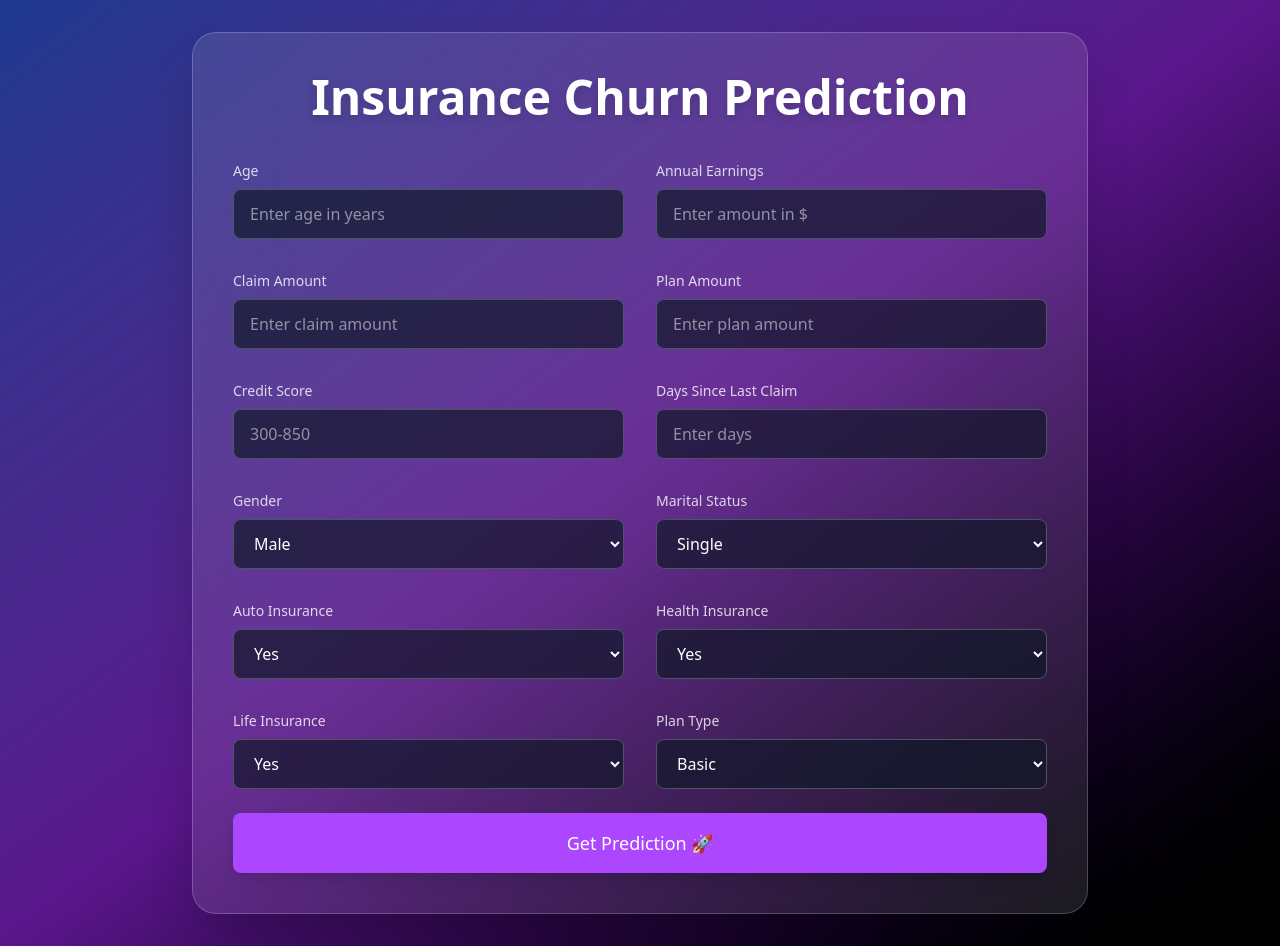
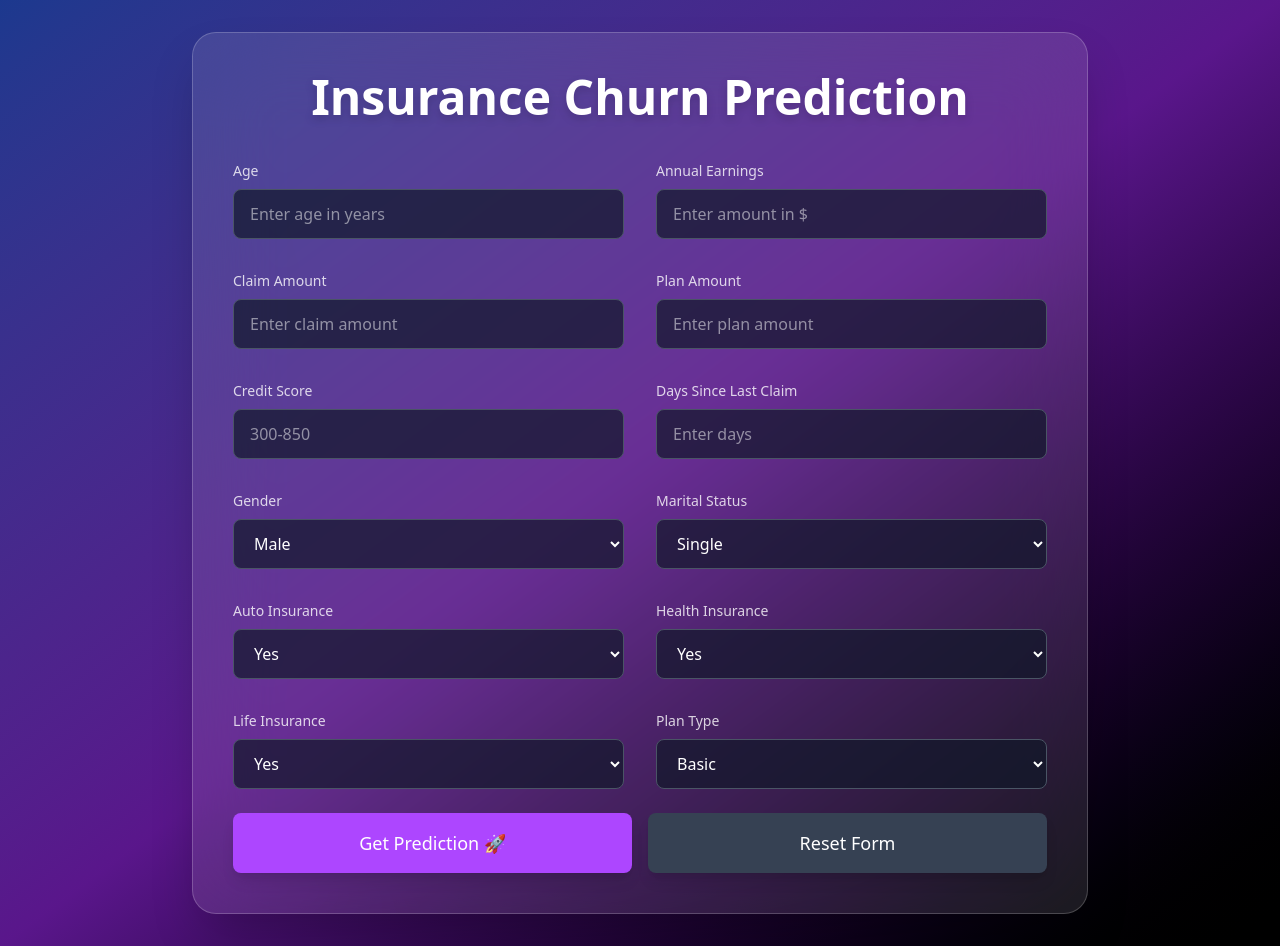
Before and after one commit to epochiiits/Epoch-Projects, a React (Vite) app in the folder InsurePredict AI/frontend/: page /predict in a window 1280 px wide. Built offline with nearby package versions, Linux system fonts and the light colour scheme.

Commit message:
Update ChurnPred

```diff
--- a/InsurePredict AI/frontend/src/pages/ChurnPred.jsx
+++ b/InsurePredict AI/frontend/src/pages/ChurnPred.jsx
@@ -1,6 +1,8 @@
-import { useState } from "react";
+import { useState, useEffect } from "react";
 import axios from "axios";
 import { motion } from "framer-motion";
+import { toast, ToastContainer } from "react-toastify";
+import "react-toastify/dist/ReactToastify.css";
 
 const ChurnPred = () => {
   const [formData, setFormData] = useState({
@@ -20,17 +22,51 @@ const ChurnPred = () => {
 
   const [result, setResult] = useState(null);
   const [error, setError] = useState(null);
+  const [loading, setLoading] = useState(false);
+  const [isMobile, setIsMobile] = useState(window.innerWidth <= 768);
+
+  // Handle window resize for mobile responsiveness
+  useEffect(() => {
+    const handleResize = () => {
+      setIsMobile(window.innerWidth <= 768);
+    };
+
+    window.addEventListener("resize", handleResize);
+    return () => {
+      window.removeEventListener("resize", handleResize);
+    };
+  }, []);
 
   const handleChange = (e) => {
     setFormData({ ...formData, [e.target.name]: e.target.value });
+  };
+
+  const validateForm = () => {
+    const requiredFields = ["age", "earnings", "claimAmount", "planAmount", "creditScore", "daysPassed"];
+    const missingFields = requiredFields.filter(field => !formData[field]);
+
+    if (missingFields.length > 0) {
+      toast.error("Please fill in all required fields", {
+        position: "top-center",
+      });
+      return false;
+    }
+
+    return true;
   };
 
   const handleSubmit = async (e) => {
     e.preventDefault();
     setError(null);
 
-    // 🧠 Construct the `features` array
-    const features = [
+    if (!validateForm()) {
+      return;
+    }
+
+    setLoading(true);
+
+    const formattedData = {
+      features: [
         parseFloat(formData.age),
         formData.gender === "Male" ? 1 : 0,
         parseFloat(formData.earnings),
@@ -43,52 +79,83 @@ const ChurnPred = () => {
         formData.healthInsurance === "Yes" ? 1 : 0,
         formData.lifeInsurance === "Yes" ? 1 : 0,
         formData.planType === "Basic" ? 0 : 1,
-    ];
-
-    // 🧠 Construct the raw_data object to save
-    const raw_data = {
-      age: parseFloat(formData.age),
-      gender: formData.gender === "Male" ? "M" : "F",
-      earnings: parseFloat(formData.earnings),
-      claim_amount: parseFloat(formData.claimAmount),
-      insurance_plan_amount: parseFloat(formData.planAmount),
-      credit_score: formData.creditScore === "1" || formData.creditScore === "true" || formData.creditScore === true,
-      marital_status: formData.maritalStatus === "Married" ? "M" : "S",
-      days_passed: parseInt(formData.daysPassed),
-      type_of_insurance: "health", // default; update if needed
-      plan_type: formData.planType === "Basic" ? "basic" : "premium"
+      ],
     };
 
-    const payload = { features, raw_data };
+    try {
+      const response = await axios.post("http://127.0.0.1:8000/api/predict/", formattedData);
+      setResult(response.data);
+      setLoading(false);
 
-    try {
-      const response = await axios.post("http://127.0.0.1:8000/api/predict/", payload);
-      setResult(response.data);
+      // Essential churn risk notification
+      if (response.data.churn_analysis.is_churn_risk) {
+        toast.error("⚠️ High Churn Risk Detected! Action recommended.", {
+          position: "top-right",
+          autoClose: 5000,
+        });
+      }
+
     } catch (error) {
       console.error("Error making request:", error);
+      setLoading(false);
       setError("Failed to get prediction. Please try again.");
+
+      toast.error("Failed to get prediction. Please try again.", {
+        position: "top-center",
+      });
     }
   };
 
+  const handleReset = () => {
+    setFormData({
+      age: "",
+      gender: "Male",
+      earnings: "",
+      claimAmount: "",
+      planAmount: "",
+      creditScore: "",
+      maritalStatus: "Single",
+      daysPassed: "",
+      autoInsurance: "Yes",
+      healthInsurance: "Yes",
+      lifeInsurance: "Yes",
+      planType: "Basic",
+    });
+    setResult(null);
+    setError(null);
+  };
 
   return (
     <motion.div
       initial={{ opacity: 0 }}
       animate={{ opacity: 1 }}
-      className="flex flex-col items-center justify-center min-h-screen bg-gradient-to-br from-blue-900 via-purple-900 to-black p-8"
+      className="flex flex-col items-center justify-center min-h-screen bg-gradient-to-br from-blue-900 via-purple-900 to-black p-2 sm:p-4 md:p-8"
     >
+      {/* Toast Container for Notifications */}
+      <ToastContainer
+        position="top-right"
+        autoClose={5000}
+        hideProgressBar={false}
+        newestOnTop
+        closeOnClick
+        pauseOnHover
+        draggable
+      />
+
+      {/* Glassmorphic Container */}
       <motion.div
         initial={{ scale: 0.9, opacity: 0 }}
         animate={{ scale: 1, opacity: 1 }}
         transition={{ duration: 0.6 }}
-        className="bg-white/10 backdrop-blur-2xl shadow-2xl rounded-3xl p-10 w-full max-w-4xl border border-white/20"
+        className="bg-white/10 backdrop-blur-2xl shadow-2xl rounded-3xl p-4 sm:p-6 md:p-10 w-full max-w-4xl border border-white/20"
       >
-        <h2 className="text-5xl font-extrabold text-center text-white drop-shadow-lg">
+        <h2 className="text-3xl sm:text-4xl md:text-5xl font-extrabold text-center text-white drop-shadow-lg">
           Insurance Churn Prediction
         </h2>
 
-        <form onSubmit={handleSubmit} className="space-y-6 mt-10">
-          <div className="grid grid-cols-1 md:grid-cols-2 gap-x-8 gap-y-8">
+        {/* Form */}
+        <form onSubmit={handleSubmit} className="space-y-4 sm:space-y-6 mt-6 sm:mt-10">
+          <div className="grid grid-cols-1 sm:grid-cols-2 gap-x-4 sm:gap-x-6 md:gap-x-8 gap-y-4 sm:gap-y-6 md:gap-y-8">
             {[
               { name: "age", label: "Age", placeholder: "Enter age in years" },
               { name: "earnings", label: "Annual Earnings", placeholder: "Enter amount in $" },
@@ -98,19 +165,20 @@ const ChurnPred = () => {
               { name: "daysPassed", label: "Days Since Last Claim", placeholder: "Enter days" },
             ].map(({ name, label, placeholder }) => (
               <div key={name} className="relative group">
-                <label className="block text-white/80 text-sm font-medium mb-2">{label}</label>
+                <label className="block text-white/80 text-sm font-medium mb-1 sm:mb-2">{label}</label>
                 <input
                   type="number"
                   name={name}
                   value={formData[name]}
                   onChange={handleChange}
                   placeholder={placeholder}
-                  className="w-full px-4 py-3 border border-gray-600 bg-gray-900/70 text-white rounded-lg focus:ring-2 focus:ring-purple-400 transition-all group-hover:scale-105"
+                  className="w-full px-3 py-2 sm:px-4 sm:py-3 border border-gray-600 bg-gray-900/70 text-white rounded-lg focus:ring-2 focus:ring-purple-400 transition-all group-hover:scale-105"
                   required
                 />
               </div>
             ))}
 
+            {/* Dropdown Fields */}
             {[
               { name: "gender", label: "Gender", options: ["Male", "Female"] },
               { name: "maritalStatus", label: "Marital Status", options: ["Single", "Married"] },
@@ -120,12 +188,12 @@ const ChurnPred = () => {
               { name: "planType", label: "Plan Type", options: ["Basic", "Premium"] },
             ].map(({ name, label, options }) => (
               <div key={name} className="relative group">
-                <label className="block text-white/80 text-sm font-medium mb-2">{label}</label>
+                <label className="block text-white/80 text-sm font-medium mb-1 sm:mb-2">{label}</label>
                 <select
                   name={name}
                   value={formData[name]}
                   onChange={handleChange}
-                  className="w-full px-4 py-3 border border-gray-600 bg-gray-900/70 text-white rounded-lg focus:ring-2 focus:ring-purple-400 transition-all group-hover:scale-105"
+                  className="w-full px-3 py-2 sm:px-4 sm:py-3 border border-gray-600 bg-gray-900/70 text-white rounded-lg focus:ring-2 focus:ring-purple-400 transition-all group-hover:scale-105"
                 >
                   {options.map((option) => (
                     <option key={option} value={option}>{option}</option>
@@ -135,70 +203,122 @@ const ChurnPred = () => {
             ))}
           </div>
 
+          {/* Buttons */}
+          <div className="flex flex-col sm:flex-row gap-3 sm:gap-4">
             <motion.button
               whileHover={{ scale: 1.05 }}
               whileTap={{ scale: 0.95 }}
               type="submit"
-            className="w-full bg-purple-500 text-white py-4 rounded-lg hover:bg-purple-600 transition-all duration-300 font-medium text-lg shadow-lg hover:shadow-purple-500/50"
+              disabled={loading}
+              className="flex-1 bg-purple-500 text-white py-3 sm:py-4 rounded-lg hover:bg-purple-600 transition-all duration-300 font-medium text-base sm:text-lg shadow-lg hover:shadow-purple-500/50 disabled:opacity-70 disabled:cursor-not-allowed"
             >
-            Get Prediction 🚀
+              {loading ? "Processing..." : "Get Prediction 🚀"}
             </motion.button>
+
+            <motion.button
+              whileHover={{ scale: 1.05 }}
+              whileTap={{ scale: 0.95 }}
+              type="button"
+              onClick={handleReset}
+              className="flex-1 bg-gray-700 text-white py-3 sm:py-4 rounded-lg hover:bg-gray-600 transition-all duration-300 font-medium text-base sm:text-lg shadow-lg"
+            >
+              Reset Form
+            </motion.button>
+          </div>
         </form>
 
+        {/* Error Message */}
         {error && (
           <motion.p
             initial={{ opacity: 0 }}
             animate={{ opacity: 1 }}
-            className="mt-4 p-4 bg-red-500/30 text-white rounded-lg border border-red-400 text-center"
+            className="mt-4 p-3 sm:p-4 bg-red-500/30 text-white rounded-lg border border-red-400 text-center text-sm sm:text-base"
           >
             {error}
           </motion.p>
         )}
 
+        {/* Loading Indicator */}
+        {loading && (
+          <motion.div
+            initial={{ opacity: 0 }}
+            animate={{ opacity: 1 }}
+            className="mt-6 flex justify-center"
+          >
+            <div className="animate-pulse text-white text-center">
+              <div className="flex justify-center">
+                <div className="w-8 h-8 border-t-4 border-b-4 border-purple-500 rounded-full animate-spin"></div>
+              </div>
+              <p className="mt-2">Analyzing customer data...</p>
+            </div>
+          </motion.div>
+        )}
+
+        {/* Result Display */}
         {result && (
           <motion.div
             initial={{ opacity: 0, y: 20 }}
             animate={{ opacity: 1, y: 0 }}
-            className="mt-10 space-y-6 text-white"
+            className="mt-6 sm:mt-10 space-y-4 sm:space-y-6 text-white"
           >
-            <div className="bg-gray-900/80 p-6 rounded-lg shadow-xl border border-white/20">
-              <h3 className="text-xl font-semibold mb-4 text-white">Prediction Result</h3>
-              <div className="grid grid-cols-2 gap-4">
-                <div className="p-4 bg-gray-800 rounded-lg">
-                  <p className="text-gray-400">Churn Probability</p>
-                  <p className="text-2xl font-bold text-purple-400">
-                    {(result.churn_analysis.churn_probability * 100).toFixed(2)}%
+            <div className="bg-gray-900/80 p-4 sm:p-6 rounded-lg shadow-xl border border-white/20">
+              <h3 className="text-lg sm:text-xl font-semibold mb-3 sm:mb-4 text-white">Prediction Result</h3>
+              <div className="grid grid-cols-1 sm:grid-cols-2 gap-3 sm:gap-4">
+                <div className={`p-3 sm:p-4 ${result.churn_analysis.is_churn_risk ? 'bg-red-900/50' : 'bg-green-900/50'} rounded-lg`}>
+                  <p className="text-gray-300 text-sm">Churn Probability</p>
+                  <p className="text-xl sm:text-2xl font-bold text-white">
+                    {result.churn_analysis.churn_probability.toFixed(2)}%
+                    {result.churn_analysis.is_churn_risk &&
+                      <span className="ml-2 animate-pulse inline-flex h-3 w-3 rounded-full bg-red-500"></span>
+                    }
                   </p>
                 </div>
-                <div className="p-4 bg-gray-800 rounded-lg">
-                  <p className="text-gray-400">Risk Status</p>
-                  <p className="text-2xl font-bold">
-                    {result.churn_analysis.is_churn_risk ? "High Risk" : "Low Risk"}
-                  </p>
+                <div className={`p-3 sm:p-4 ${result.churn_analysis.is_churn_risk ? 'bg-red-900/50' : 'bg-green-900/50'} rounded-lg`}>
+                  <p className="text-gray-300 text-sm">Risk Status</p>
+                  <p className="text-xl sm:text-2xl font-bold">{result.churn_analysis.is_churn_risk ? "High Risk" : "Low Risk"}</p>
                 </div>
               </div>
 
-              <p className="mt-4">Recommendation: <span className="font-bold">{result.churn_analysis.recommendation}</span></p>
+              <div className="mt-4 space-y-2 text-sm sm:text-base">
+                <div className="p-3 bg-purple-900/30 rounded-lg">
+                  <p className="font-medium">Recommendation:</p>
+                  <p className="font-bold text-purple-200">{result.churn_analysis.recommendation}</p>
+                </div>
 
-              <h3 className="text-lg font-semibold mt-6">Plan Recommendation:</h3>
-              <p>Recommended Plan: <span className="font-bold">{result.plan_recommendation.recommended_plan_name}</span></p>
-              <p>Current Plan: <span className="font-bold">{result.plan_recommendation.current_plan || "None"}</span></p>
-              <p>Plan Message: <span className="font-bold">{result.plan_recommendation.plan_message}</span></p>
+                <h3 className="text-base sm:text-lg font-semibold mt-3">Plan Recommendation:</h3>
+                <div className="bg-gray-800/50 p-3 rounded-lg">
+                  <p>Recommended Plan: <span className="font-bold text-purple-300">{result.plan_recommendation.recommended_plan_name}</span></p>
+                  <p>Plan Message: <span className="font-bold text-purple-200">{result.plan_recommendation.plan_message}</span></p>
+                </div>
 
-              <h3 className="text-lg font-semibold mt-6">Customer Recommendations:</h3>
-              {result.customer_recommendations && Object.entries(result.customer_recommendations).map(([key, recs]) => (
-              <div key={key} className="mt-4">
-                <h4 className="text-md font-semibold text-purple-300">
-                  {key.replace(/_/g, " ").replace(/\b\w/g, char => char.toUpperCase())}
-                </h4>
-                <ul className="list-disc list-inside ml-4 mt-2 text-sm text-white/90">
-                  {recs.map((recommendation, index) => (
-                    <li key={index}>{recommendation}</li>
+                <h3 className="text-base sm:text-lg font-semibold mt-3">Customer Analysis:</h3>
+                <div className="bg-gray-800/50 p-3 rounded-lg grid grid-cols-1 sm:grid-cols-2 gap-2">
+                  <p>Customer Value: <span className="font-bold text-yellow-300">{result.customer_analysis.customer_value}</span></p>
+                  <p>Value Category: <span className={`font-bold ${
+                    result.customer_analysis.value_category === "High Value" ? "text-green-300" :
+                    result.customer_analysis.value_category === "Medium Value" ? "text-yellow-300" : "text-gray-300"
+                  }`}>{result.customer_analysis.value_category}</span></p>
+                  <p>Segment: <span className="font-bold text-blue-300">{result.customer_analysis.customer_segment}</span></p>
+                  <p>Revenue Potential: <span className="font-bold text-green-300">{result.customer_analysis.revenue_potential}</span></p>
+                  <p>Cross-sell Opportunity: <span className={`font-bold ${
+                    result.customer_analysis.cross_sell_opportunity === "High" ? "text-green-300" :
+                    result.customer_analysis.cross_sell_opportunity === "Medium" ? "text-yellow-300" : "text-gray-300"
+                  }`}>{result.customer_analysis.cross_sell_opportunity}</span></p>
+                </div>
+
+                {/* Customer Recommendations */}
+                <h3 className="text-base sm:text-lg font-semibold mt-3">Customer Recommendations:</h3>
+                {result.customer_recommendations && Object.keys(result.customer_recommendations).map((key) => (
+                  <div key={key} className="mt-2 bg-gray-800/30 p-3 rounded-lg">
+                    <p className="font-medium text-purple-400">{key.replace(/_/g, " ")}:</p>
+                    <ul className="list-disc list-inside pl-2 sm:pl-4">
+                      {result.customer_recommendations[key].map((recommendation, index) => (
+                        <li key={index} className="text-xs sm:text-sm">{recommendation}</li>
                       ))}
                     </ul>
                   </div>
                 ))}
-
+              </div>
             </div>
           </motion.div>
         )}
```
Lines whose indentation alone changed are shown as unchanged.
